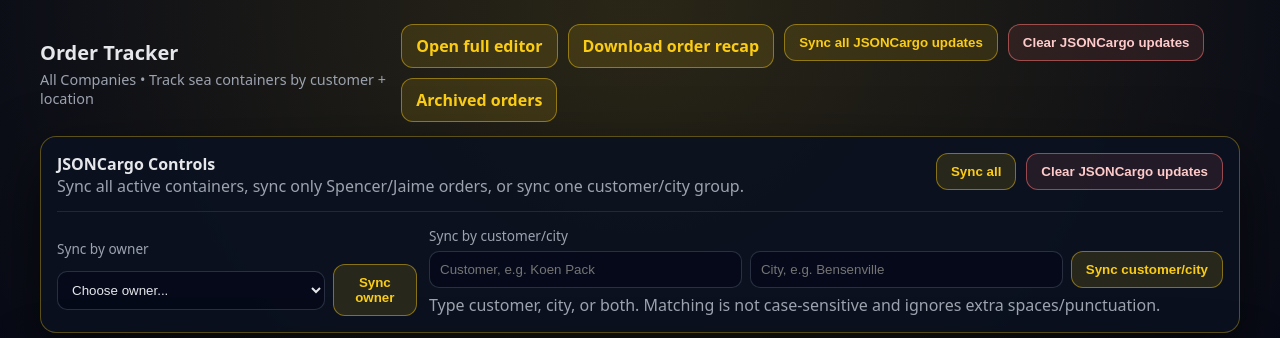
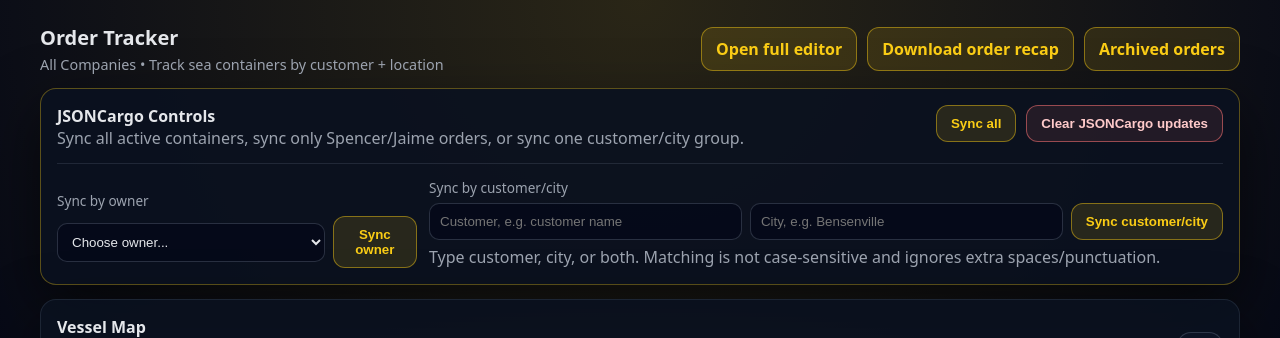
Before and after one commit to spencerlevinson11/lemonade-automation-portal, a Django app: page /automations/orders/ in a window 1280 px wide. Shown: the top 338 px of the page. Run offline with Django 5.2, Linux system fonts and the light colour scheme; a user stored in the database is signed in; data comes from the database, SQL or seed files in the repository; data that the repository does not hold is empty; parts of the project's set-up code (start-up, migrations or seed data) failed here and were passed over; some libraries are stand-ins or nearby versions.

Commit message:
Remove JSONCargo sync forms and update placeholders
Removed JSONCargo sync forms and updated customer placeholder text.

```diff
--- a/core/templates/core/order_tracker.html
+++ b/core/templates/core/order_tracker.html
@@ -156,16 +156,6 @@
         <!-- Order recap export (DOCX) -->
         <a class="btn" href="{% url 'order_tracker_recap_docx' %}?q={{ q|urlencode }}&status={{ status|urlencode }}&assigned_to={{ assigned_to|urlencode }}">Download order recap</a>
 
-        <form method="post" action="{% url 'order_tracker_sync_jsoncargo' %}" style="display:inline;">
-          {% csrf_token %}
-          <input type="hidden" name="sync_scope" value="all" />
-          <button class="btn" type="submit" onclick="return confirm('Sync JSONCargo updates for all active containers?');">Sync all JSONCargo updates</button>
-        </form>
-
-        <form method="post" action="{% url 'order_tracker_clear_jsoncargo_updates' %}" style="display:inline;">
-          {% csrf_token %}
-          <button class="btn btn-danger" type="submit" onclick="return confirm('Clear all pending JSONCargo updates/errors from the tracker?');">Clear JSONCargo updates</button>
-        </form>
 
         <a class="btn" href="{% url 'order_tracker_archived' %}">Archived orders</a>
 </div>
@@ -223,7 +213,7 @@
           <input type="hidden" name="sync_scope" value="customer_city" />
           <label>Sync by customer/city</label>
           <div style="display:flex; gap:8px; align-items:center; flex-wrap:wrap;">
-            <input type="text" name="customer" placeholder="Customer, e.g. Koen Pack" style="min-width:190px; flex:1;" />
+            <input type="text" name="customer" placeholder="Customer, e.g. customer name" style="min-width:190px; flex:1;" />
             <input type="text" name="city" placeholder="City, e.g. Bensenville" style="min-width:170px; flex:1;" />
             <button class="btn" type="submit" onclick="return confirm('Sync JSONCargo updates for orders matching the typed customer/city filters?');">Sync customer/city</button>
           </div>
```
